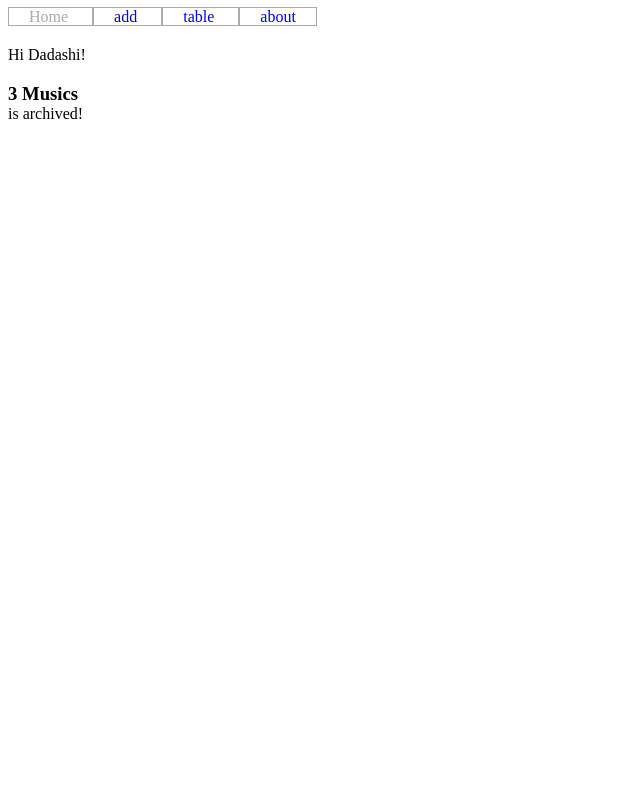
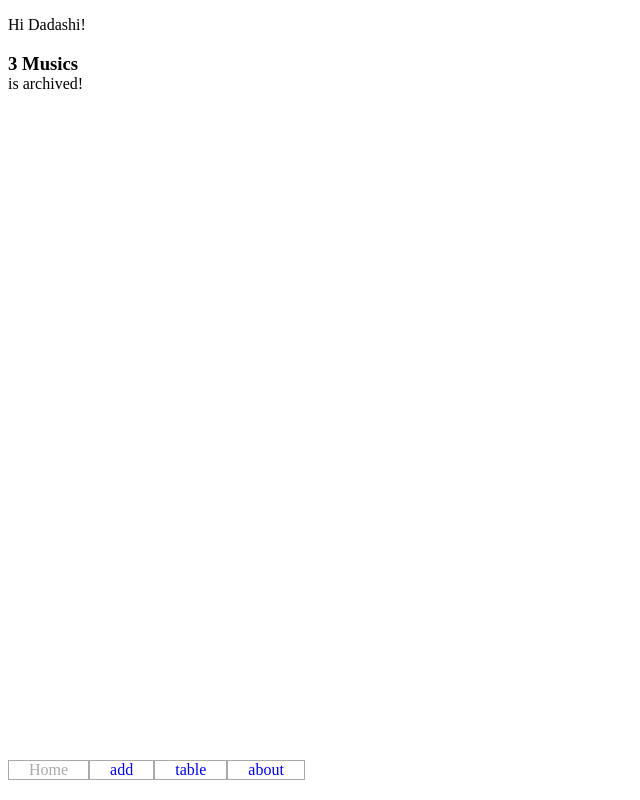
Before and after one commit to MohammadAminKhani/98.08.16-musicArchive, a React app: page / in a window 1280 px wide. Shown: the whole page, without its empty margins (0-640 px from the left). Built offline with nearby package versions, Linux system fonts and the light colour scheme.

Commit message:
چند تغییر

```diff
--- a/public/index.html
+++ b/public/index.html
@@ -4,15 +4,12 @@
     <meta charset="utf-8" />
     <meta name="viewport" content="width=device-width, initial-scale=1" />
     <meta name="theme-color" content="#000000" />
-    <meta
-      name="description"
-      content="Web site created using create-react-app"
-    />
-
+    <meta name="description" content="Web site created using create-react-app" />
     <title>musicArchive</title>
   </head>
   <body>
-    <div id="root"></div>
+    <div id="root">
 
+    </div>
   </body>
 </html>
--- a/src/components/app.js
+++ b/src/components/app.js
@@ -21,20 +21,24 @@ fn1(x){
   render(){
     const {location,match} = this.props
     return(
-      <div >
-      <div style={{marginBottom:"20px"}}>
-      <NavLink exact to='/' className='navlink' activeClassName='selected'>Home </NavLink>
-      <NavLink to='/add'  className='navlink' activeClassName='selected'>add </NavLink>
-      <NavLink to='/table'  className='navlink' activeClassName='selected'>table </NavLink>
-      <NavLink to='/about'  className='navlink' activeClassName='selected'>about </NavLink>
-      </div>
+      <div className='app'>
+
+      <div className='main'>
       { location.pathname === '/' ?
       <Home name='Dadashi' number={this.state.value001.length}/> :
       location.pathname === '/about' ?
       <About/> :  location.pathname === '/add' ?
       <Add submit1={this.fn1}/> :
       <Tbl key01={this.state.value001} filter1={match.params.x}/> }
-    </div>
-    )
+      </div>
+
+      <div className='menu' style={{marginBottom:"20px"}}>
+      <NavLink exact to='/' className='navlink' activeClassName='selected'>Home </NavLink>
+      <NavLink to='/add'  className='navlink' activeClassName='selected'>add </NavLink>
+      <NavLink to='/table'  className='navlink' activeClassName='selected'>table </NavLink>
+      <NavLink to='/about'  className='navlink' activeClassName='selected'>about </NavLink>
+      </div>
+
+    </div> )
   }
 }
--- a/src/components/tbl.js
+++ b/src/components/tbl.js
@@ -7,9 +7,8 @@ export const Tbl = ({key01,filter1}) =>{
   const key001 = !filter1 || !filter1.match(/like/) ?
   key01 : key01.filter(x => x[filter1])
   return (
-    <div>
-    <table className="tbl">
-
+    <div className="tbl">
+    <table>
     <thead >
     <th colSpan={3}>
     <NavLink exact className='tblLink' activeClassName='selected'
@@ -18,8 +17,9 @@ export const Tbl = ({key01,filter1}) =>{
      to="/table/like">Liked Musics</NavLink>
     </th>
     </thead>
-    <div className='tbody'>  </div>
-    <tbody > {key001.map(Fn2)} </tbody> </table> </div>)}
+    <tbody > {key001.map(Fn2)} </tbody>
+    </table>
+    </div>)}
 
 const Fn2 = ({date,music,like}) =>
  <tr className='fn2tr'>
--- a/src/css/style.css
+++ b/src/css/style.css
@@ -1,3 +1,20 @@
+body{
+margin-bottom: 0;
+}
+.app{
+
+}
+.main{
+
+}
+.menu {
+  position: absolute;
+  bottom: 0;
+  /* 2 codes above 4 sticky footer */
+  display: flex;
+  justify-content: space-between;
+  align-items: flex-end;
+}
 .selected{
 color: #aaa;
 }
@@ -6,13 +23,12 @@
 padding: 0 20px;
 border: solid 1px #aaa
 }
-
 .tbl{
 padding-top: 5px;
 border: solid #aaa 1px;
 font-size: 12px;
-margin-right: auto;
-    margin-left: auto;
+display: flex;
+justify-content: center;
 }
 .tbody{padding-top: 0px}
 .tblLink{
```
Lines whose indentation alone changed are shown as unchanged.
